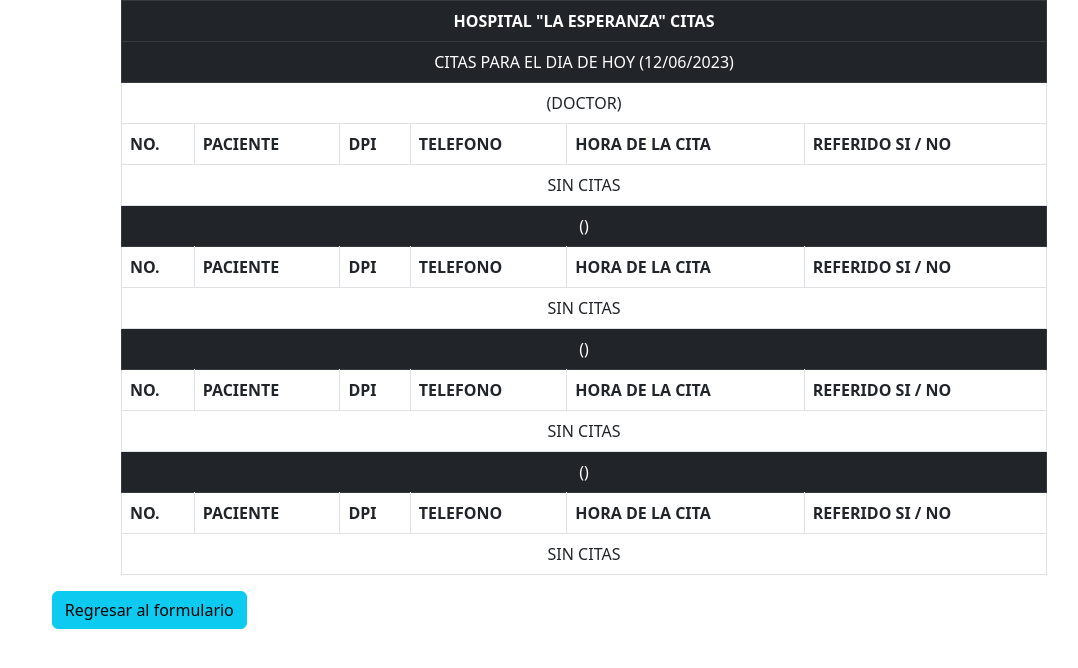
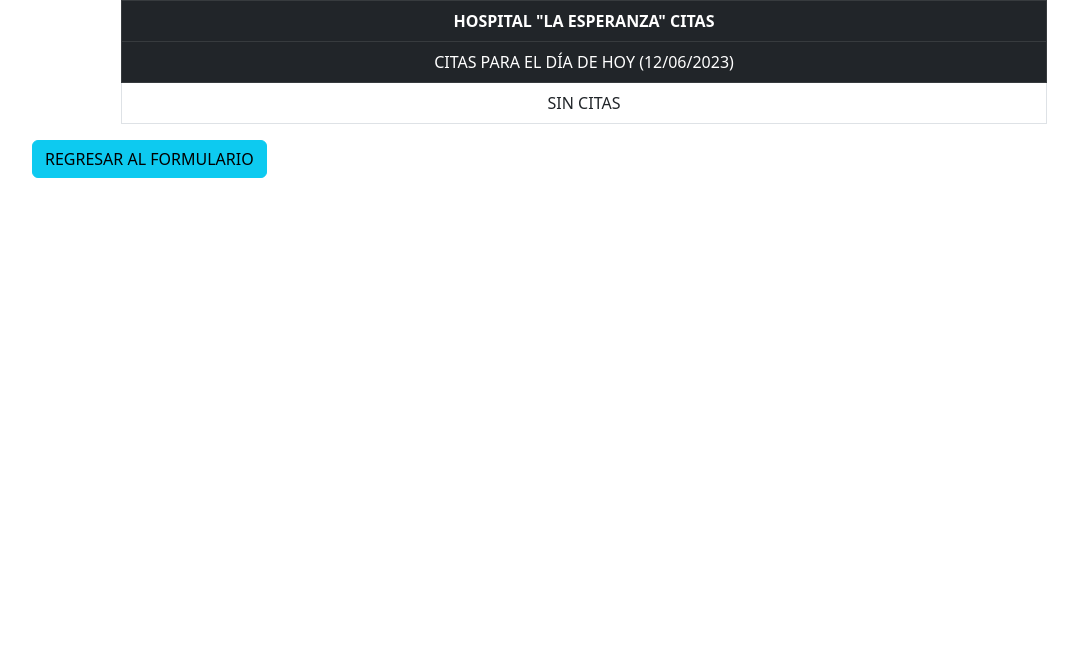
Before and after one commit to dany11279/Final_miron, a PHP site: page /detalle.php in a window 1280 px wide. Shown: the top 668 px of the page, without its empty margins (56-1134 px from the left). Run offline with PHP 8.4, Linux system fonts and the light colour scheme; tables that the repository leaves empty or names only in its code hold one stand-in row (values such as "Sample post"); data that the repository does not hold is empty.

Commit message:
EN MI ARCHIVO DELLALE CORREGI EROOR

```diff
--- a/vistas/citas/detalle.php
+++ b/vistas/citas/detalle.php
@@ -5,16 +5,14 @@
 require '../../modelos/Cita.php';
 
 try {
-
     $fecha = date('d/m/Y');
     $buscar = new Cita();
-
-   $busqueda= $buscar->busqueda();
-
+    $busqueda = $buscar->busqueda();
 } catch (PDOException $e) {
     $error = $e->getMessage();
 }
 ?>
+
 <?php include_once '../../includes/header.php'?>
 <div class="container">
     <div class="row justify-content-center">
@@ -27,27 +25,32 @@
                 </thead>
                 <tbody>
                     <tr class="text-center table-dark">
-                            <td colspan="6"><center>CITAS PARA EL DIA DE HOY (<?= $fecha?>) </center></td>
-
+                        <td colspan="6"><center>CITAS PARA EL DÍA DE HOY (<?= $fecha ?>)</center></td>
                     </tr>
+                    <?php if (!empty($busqueda)): ?>
+                        <?php $clinicaActual = ''; $medicoActual = ''; ?>
+                        <?php foreach ($busqueda as $key => $fila) : ?>
+                            <?php if ($clinicaActual != $fila['CLI_NOM'] || $medicoActual != $fila['MED_NOM']): ?>
+                                <?php if ($key > 0): ?>
+                                    </tbody>
+                                    </table>
+                                <?php endif; ?>
+                                <table class="table table-bordered">
+                                    <thead>
+                                        <tr class="text-center table-secondary">
+                                            <th colspan="6">CLÍNICA: <?= $fila['CLI_NOM'] ?> (<?= $fila['MED_NOM'] ?>)</th>
                                         </tr>
-                        <tr class="text-center table-secundary">
-                            <td colspan="6"><?= $busqueda[1]['CLI_NOM'] ?>(DOCTOR<?= $busqueda[1]['MED_NOM'] ?>)</td>
-                        </tr>
-                        <tr>
-                            <th>NO.</th>
+                                        <tr class="text-center table-secondary">
+                                            <th>NO</th>
                                             <th>PACIENTE</th>
                                             <th>DPI</th>
-                            <th>TELEFONO</th>
+                                            <th>TELÉFONO</th>
                                             <th>HORA DE LA CITA</th>
-                            <th>REFERIDO SI / NO</th>
+                                            <th>REFERIDO (SI/NO)</th>
                                         </tr>
-
-                        <?php if (!empty($busqueda) && count($busqueda) > 0) : ?>
-                            <?php $citasEncontradas = false; ?>
-                            <?php foreach($busqueda as $key => $fila) : ?>
-                                <?php if ($fila['CITA_MED'] == 1 && $fila['MED_CLI'] = 1) : ?>
-                                    <?php $citasEncontradas = true; ?>
+                                    </thead>
+                                    <tbody>
+                            <?php endif; ?>
                             <tr>
                                 <td><?= $key + 1 ?></td>
                                 <td><?= $fila['PAC_NOM'] ?></td>
@@ -56,112 +59,11 @@
                                 <td><?= $fila['CITA_HORA'] ?></td>
                                 <td><?= $fila['CITA_REFERENCIA'] ?></td>
                             </tr>
-                                <?php endif ?>
+                            <?php $clinicaActual = $fila['CLI_NOM']; $medicoActual = $fila['MED_NOM']; ?>
                         <?php endforeach ?>
-                            <?php else : ?>
-                                    <tr>
-                                        <td colspan="6"><center>SIN CITAS</center></td>
-                                    </tr>
-                        <?php endif ?>
-                        <tr class="text-center table-dark">
-                            <td colspan="6"><?= $busqueda[3]['CLI_NOM'] ?>(<?= $busqueda[3]['MED_NOM'] ?>)</td>
-                        </tr>
-                        <tr>
-                            <th>NO.</th>
-                            <th>PACIENTE</th>
-                            <th>DPI</th>
-                            <th>TELEFONO</th>
-                            <th>HORA DE LA CITA</th>
-                            <th>REFERIDO SI / NO</th>
-                        </tr>
-
-                        <?php if (!empty($busqueda) && count($busqueda) > 0) : ?>
-                            <?php $citasEncontradas = false; ?>
-                            <?php foreach($busqueda as $key => $fila) : ?>
-                                <?php if ($fila['CITA_MED'] == 2 && $fila['MED_CLI'] = 2) : ?>
-                                    <?php $citasEncontradas = true; ?>
-                                    <tr>
-                                        <td><?= $key + 1 ?></td>
-                                        <td><?= $fila['PAC_NOM'] ?></td>
-                                        <td><?= $fila['PAC_DPI'] ?></td>
-                                        <td><?= $fila['PAC_TEL'] ?></td>
-                                        <td><?= $fila['CITA_HORA'] ?></td>
-                                        <td><?= $fila['CITA_REFERENCIA'] ?></td>
-                                    </tr>
-
-                                <?php endif ?>
-                            <?php endforeach ?>
-                            <?php else : ?>
-                                    <tr>
-                                        <td colspan="6"><center>SIN CITAS</center></td>
-                                    </tr>
-                        <?php endif ?>
-                        <tr class="text-center table-dark">
-                            <td colspan="6"><?= $busqueda[4]['CLI_NOM'] ?>(<?= $busqueda[4]['MED_NOM'] ?>)</td>
-                        </tr>
-                        <tr>
-                            <th>NO.</th>
-                            <th>PACIENTE</th>
-                            <th>DPI</th>
-                            <th>TELEFONO</th>
-                            <th>HORA DE LA CITA</th>
-                            <th>REFERIDO SI / NO</th>
-                        </tr>
-
-                        <?php if (!empty($busqueda) && count($busqueda) > 0) : ?>
-                            <?php $citasEncontradas = false; ?>
-                            <?php foreach($busqueda as $key => $fila) : ?>
-                                <?php if ($fila['CITA_MED'] == 3 && $fila['MED_CLI'] = 3) : ?>
-                                    <?php $citasEncontradas = true; ?>
-                                    <tr>
-                                        <td><?= $key + 1 ?></td>
-                                        <td><?= $fila['PAC_NOM'] ?></td>
-                                        <td><?= $fila['PAC_DPI'] ?></td>
-                                        <td><?= $fila['PAC_TEL'] ?></td>
-                                        <td><?= $fila['CITA_HORA'] ?></td>
-                                        <td><?= $fila['CITA_REFERENCIA'] ?></td>
-                                    </tr>
-
-                                <?php endif ?>
-                            <?php endforeach ?>
-                            <?php else : ?>
-                                    <tr>
-                                        <td colspan="6"><center>SIN CITAS</center></td>
-                                    </tr>
-                        <?php endif ?>
-                        <tr class="text-center table-dark">
-                            <td colspan="6"><?= $busqueda[5]['CLI_NOM'] ?>(<?= $busqueda[5]['MED_NOM'] ?>)</td>
-                        </tr>
-                        <tr>
-                            <th>NO.</th>
-                            <th>PACIENTE</th>
-                            <th>DPI</th>
-                            <th>TELEFONO</th>
-                            <th>HORA DE LA CITA</th>
-                            <th>REFERIDO SI / NO</th>
-                        </tr>
-                        <?php if (!empty($busqueda) && count($busqueda) > 0) : ?>
-                            <?php $citasEncontradas = false; ?>
-                            <?php $key = 0; ?>
-                            <?php foreach($busqueda as $key => $fila) : ?>
-                                <?php if ($fila['CIT_MED'] == 5 && $fila['MED_CLI'] = 5) : ?>
-                                    <?php $citasEncontradas = true; ?>
-                                    <tr>
-                                        <td><?= $key + 1 ?></td>
-                                        <td><?= $fila['PAC_NOM'] ?></td>
-                                        <td><?= $fila['PAC_DPI'] ?></td>
-                                        <td><?= $fila['PAC_TEL'] ?></td>
-                                        <td><?= $fila['CITA_HORA'] ?></td>
-                                        <td><?= $fila['CITA_REFERENCIA'] ?></td>
-                                    </tr>
-                                <?php endif ?>
-                            <?php endforeach ?>
-                            <?php if (!$citasEncontradas) : ?>
-                                <tr>
-                                    <td colspan="6"><center>SIN CITAS</center></td>
-                                </tr>
-                            <?php endif ?>
-                        <?php else : ?>
+                        </tbody>
+                        </table>
+                    <?php else: ?>
                         <tr>
                             <td colspan="6"><center>SIN CITAS</center></td>
                         </tr>
@@ -170,10 +72,12 @@
             </table>
         </div>
     </div>
-    </div><center>
+</div>
+<center>
     <div class="row">
         <div class="col-lg-4">
-            <a href="/Final_miron/vistas/citas/index.php" class="btn btn-info">Regresar al formulario</a>
+            <a href="/Final_miron/vistas/citas/index.php" class="btn btn-info">REGRESAR AL FORMULARIO</a>
         </div>
-    </div></center>
+    </div>
+</center>
 <?php include_once '../../includes/footer.php'?>
```
Lines whose indentation alone changed are shown as unchanged.
